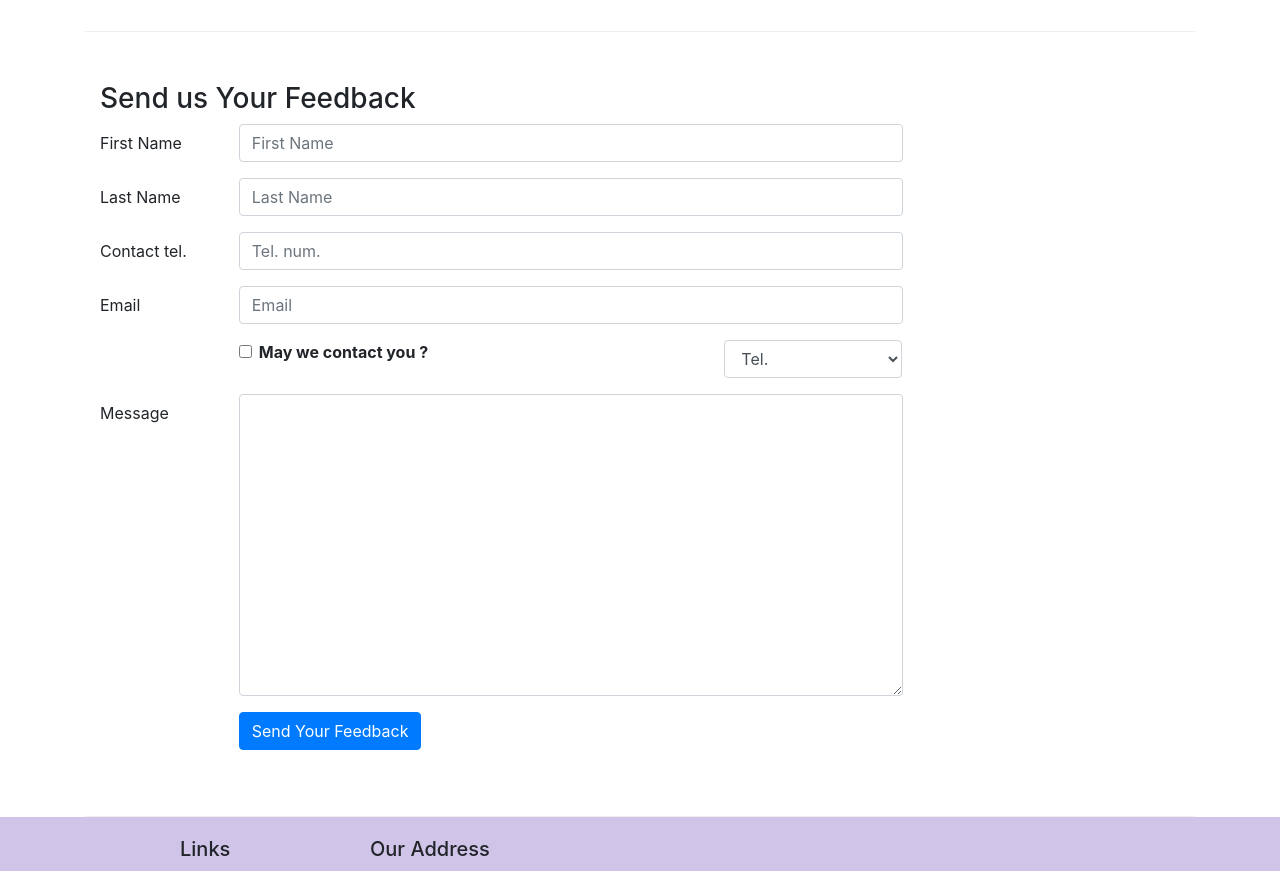
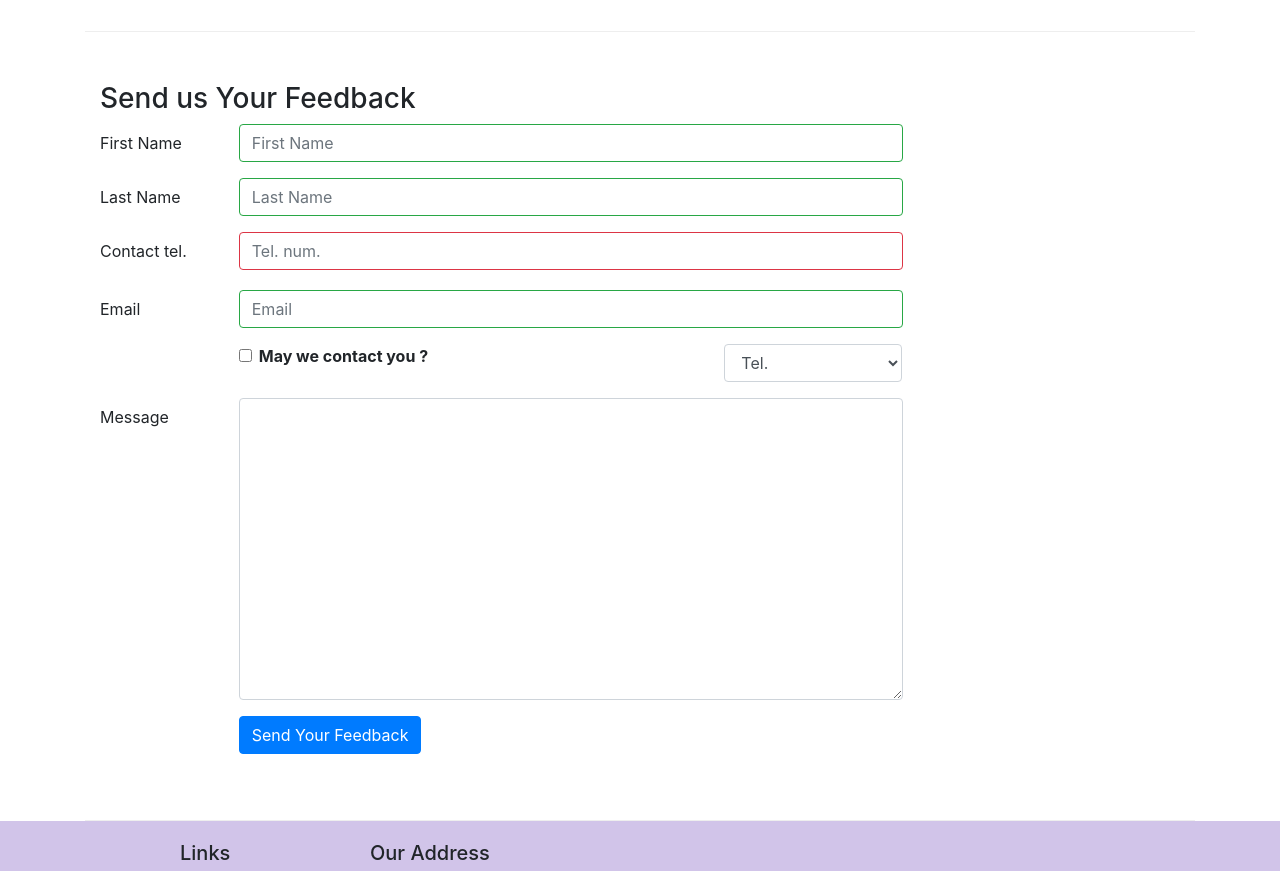
Before and after one commit to cougoulat/courseraReact, a React (Create React App) app: page /contactus in a window 1280 px wide. Shown: the part 840-1711 px from the top of the page. Built offline with nearby package versions, Linux system fonts and the light colour scheme.

Commit message:
Controlled Form Validation

```diff
--- a/src/components/ContactComponent.js
+++ b/src/components/ContactComponent.js
@@ -1,5 +1,5 @@
 import React,{ Component} from 'react';
-import { BreadcrumbItem,Breadcrumb,Button , Label, Form, FormGroup, Col, Input } from 'reactstrap';
+import { BreadcrumbItem,Breadcrumb,Button , Label, Form, FormGroup, Col, Input,FormFeedback } from 'reactstrap';
 import { Link } from 'react-router-dom';
 
 class Contact extends Component {
@@ -12,14 +12,55 @@
 			email: '',
 			agree: false,
 			contactType: 'Tel.',
-			message: ''
+			message: '',
+			touched: {
+				firstname: false,
+				lastname: false,
+				telnum: false,
+				email: false
+			}
 
 		};
 		this.handleSubmit = this.handleSubmit.bind(this);
 		this.handleInputChange = this.handleInputChange.bind(this);
+		this.handleBlur = this.handleBlur.bind(this);
 	}
+	handleBlur = (field) => (evt) => {
+		console.log("handleblur"+field);
+		this.setState({
+			touched: { ...this.state.touched, [field]: true }
+		});
+	}
+	validate ( firstname , lastname , telnum , email ){
+		const errors = {
+			firstname: '',
+			lastname: '',
+			telnum: '',
+			email: ''
+
+		};
+		if (this.state.touched.firstname && firstname.length < 3)
+			errors.firstname = 'First Name should be >= 3 characters';
+		else if (this.state.touched.firstname && firstname.length > 10)
+			errors.firstname = 'First Name should be <= 10 characters';
+
+		if (this.state.touched.lastname && lastname.length < 3)
+			errors.lastname = 'Last Name should be >= 3 characters';
+		else if (this.state.touched.lastname && lastname.length > 10)
+			errors.lastname = 'Last Name should be <= 10 characters';
+
+		const reg = /^\d+$/;
+		if (this.state.touched.telnum && !reg.test(telnum))
+			errors.telnum = 'Tel. Number should contain only numbers';
+
+		if(this.state.touched.email && email.split('').filter(x => x === '@').length !== 1)
+			errors.email = 'Email should contain a @';
+
+		return errors;
+
+	}
+
 	handleInputChange(event){
-		console.log("Current state "+JSON.stringify());
 		const target = event.target;
 		const value = target.type === 'checkbox' ? target.checked: target.value;
 		const name = target.name;
@@ -35,6 +76,7 @@
 	}
 
 	render(){
+		const errors = this.validate(this.state.firstname,this.state.lastname,this.state.telnum,this.state.email);
 		return(
 			<div className="container">
 				<div className="row">
@@ -82,25 +124,46 @@
 							<FormGroup row>
 								<Label  htmlFor="firstname" md={2}> First Name </Label>
 								<Col md={10}>
-									<Input type='text' name="firstname" id="firstname" placeholder="First Name" value={this.state.firstname} onChange={this.handleInputChange}/>
+									<Input type='text' name="firstname" id="firstname" placeholder="First Name" value={this.state.firstname}
+										valid={errors.firstname === ''}
+										invalid={errors.firstname !== ''}
+										onBlur={this.handleBlur('firstname')}
+										onChange={this.handleInputChange}/>
+									<FormFeedback>{errors.firstname}</FormFeedback>
 								</Col>
 							</FormGroup>
 							<FormGroup row>
 								<Label  htmlFor="lastname" md={2}> Last Name </Label>
 								<Col md={10}>
-									<Input type='text' name="lastname" id="lastname" placeholder="Last Name" value={this.state.lastname} onChange={this.handleInputChange}/>
+									<Input type='text' name="lastname" id="lastname" placeholder="Last Name" value={this.state.lastname}
+										onBlur={this.handleBlur('lastname')}
+										valid={errors.lastname === ''}
+										invalid={errors.lastname !== ''}
+										onChange={this.handleInputChange}/>
+
+									<FormFeedback>{errors.lastname}</FormFeedback>
 								</Col>
 							</FormGroup>
 							<FormGroup row>
 								<Label  htmlFor="telnum" md={2}>Contact tel.</Label>
 								<Col md={10}>
-									<Input type='tel' name="telnum" id="telnum" placeholder="Tel. num." value={this.state.telnum} onChange={this.handleInputChange}/>
+									<Input type='tel' name="telnum" id="telnum" placeholder="Tel. num." value={this.state.telnum}
+										onBlur={this.handleBlur('telnum')}
+										valid={errors.telnum === ''}
+										invalid={errors.telname !== ''}
+										onChange={this.handleInputChange}/>
+									<FormFeedback>{errors.telnum}</FormFeedback>
 								</Col>
 							</FormGroup>
 							<FormGroup row>
 								<Label  htmlFor="email" md={2}>Email</Label>
 								<Col md={10}>
-									<Input type='email' name="email" id="email" placeholder="Email" value={this.state.email} onChange={this.handleInputChange}/>
+									<Input type='email' name="email" id="email" placeholder="Email" value={this.state.email}
+										onBlur={this.handleBlur('email')}
+										valid={errors.email === ''}
+										invalid={errors.email !== ''}
+										onChange={this.handleInputChange}/>
+									<FormFeedback>{errors.email}</FormFeedback>
 								</Col>
 							</FormGroup>
 							<FormGroup row>
```
